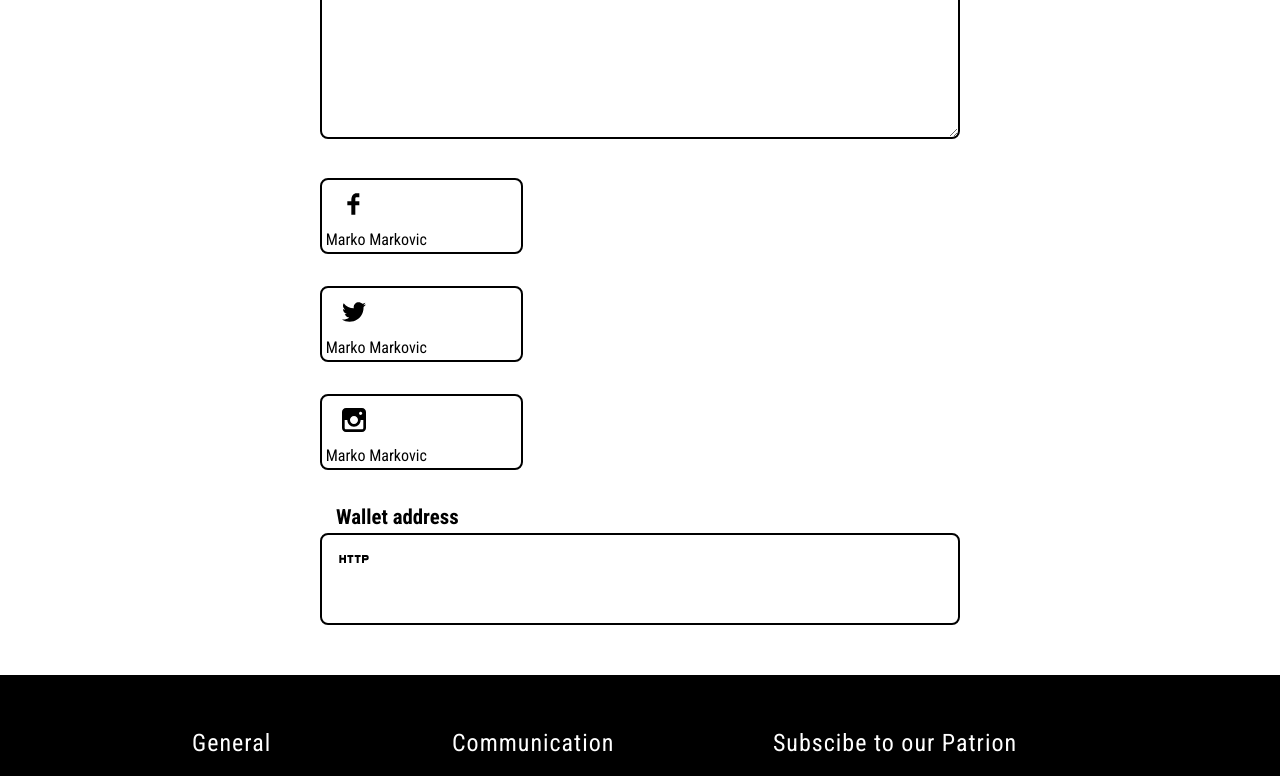
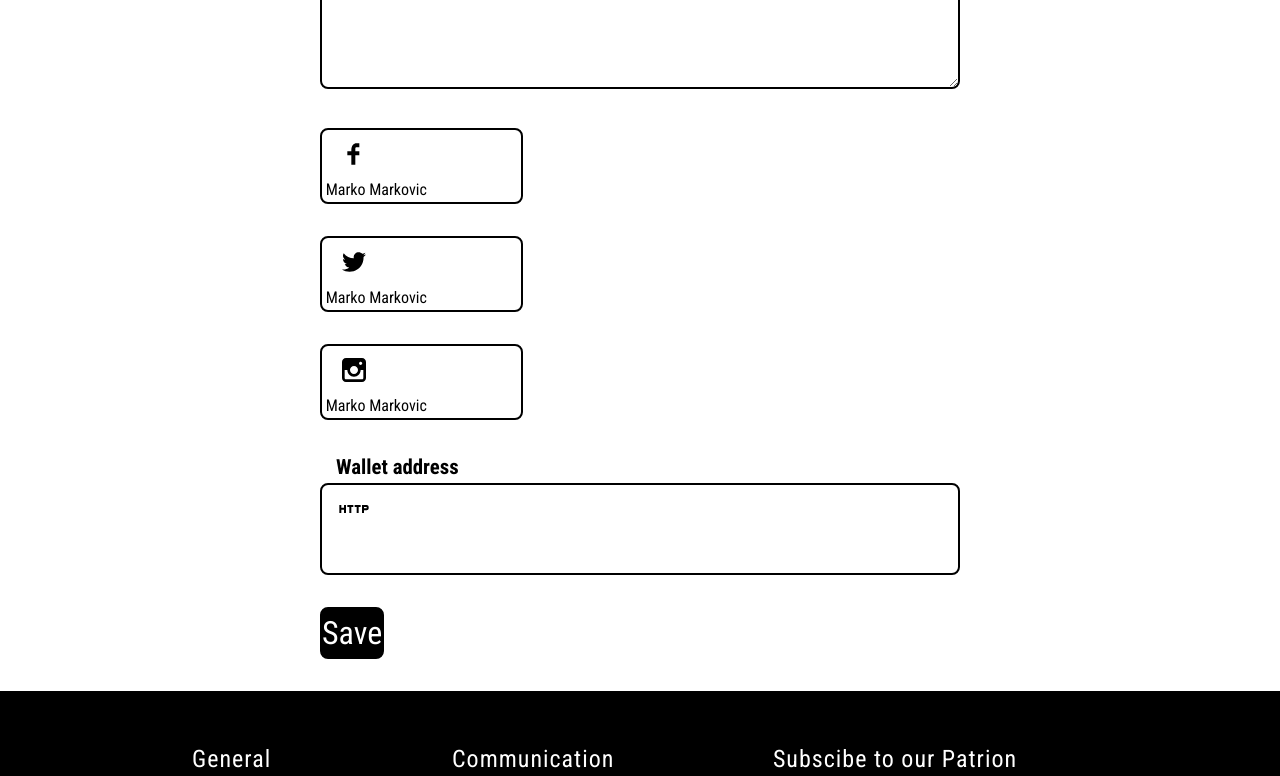
Before and after one commit to jankovulovic/coinis_project, a React (Create React App) app: page /profile in a window 1280 px wide. Shown: the part 931-1707 px from the top of the page. Built offline with nearby package versions, Linux system fonts and the light colour scheme.

Commit message:
branislav profile save button

```diff
--- a/src/Componente/ProfilePage/ProfilePage.js
+++ b/src/Componente/ProfilePage/ProfilePage.js
@@ -1,14 +1,30 @@
-import React from "react";
-// import { useState, useMemo, useCallback, useContext } from "react";
-// import { useDropzone } from "react-dropzone";
+import React, { useState } from "react";
 import classes from "./ProfilePage.module.css";
 import Form from "../ProfilePage/Form/Form";
 import img from "../../Assets/profileimage.png";
 
 const ProfilePage = () => {
-  // const [fileUrl, setFileUrl] = useState(null);
+  const [formData, setFormData] = useState({
+    name: "",
+    email: "",
+    // Dodajte ostala polja podataka koja želite sačuvati
+  });
+
+  const handleInputChange = (event) => {
+    const { name, value } = event.target;
+    setFormData((prevFormData) => ({
+      ...prevFormData,
+      [name]: value,
+    }));
+  };
+
+  const handleSaveData = () => {
+    // Ovde možete izvršiti logiku za čuvanje podataka
+    console.log("Podaci su sačuvani:", formData);
+  };
+
   return (
-    <div className={classes.countainer}>
+    <div className={classes.container}>
       <div className={classes.profile}>
         <div className={classes.profile_info}>
           <h1>Profile</h1>
@@ -16,7 +32,7 @@ const ProfilePage = () => {
             You can set preferred display name, create your profile URL and
             manage other personal settings.
           </p>
-          <hr></hr>
+          <hr />
         </div>
         <div className={classes.profile_box}>
           <div className={classes.profile_box_img}>
@@ -29,7 +45,10 @@ const ProfilePage = () => {
             />
           </div>
           <div className={classes.profile_box_form}>
-            <Form />
+            <Form formData={formData} onInputChange={handleInputChange} />
+            <button className={classes.button} onClick={handleSaveData}>
+              Save
+            </button>
           </div>
         </div>
       </div>
--- a/src/Componente/ProfilePage/ProfilePage.module.css
+++ b/src/Componente/ProfilePage/ProfilePage.module.css
@@ -72,3 +72,15 @@
 .profile_info hr {
   border-top: 2px solid black;
 }
+
+.button {
+  font-size: 2rem;
+  line-height: 1.5;
+  text-align: center;
+  color: white;
+  border: 2px solid black;
+  border-radius: 0.5rem;
+  margin-top: 2rem;
+  margin-bottom: 2rem;
+  background-color: black;
+}
```
